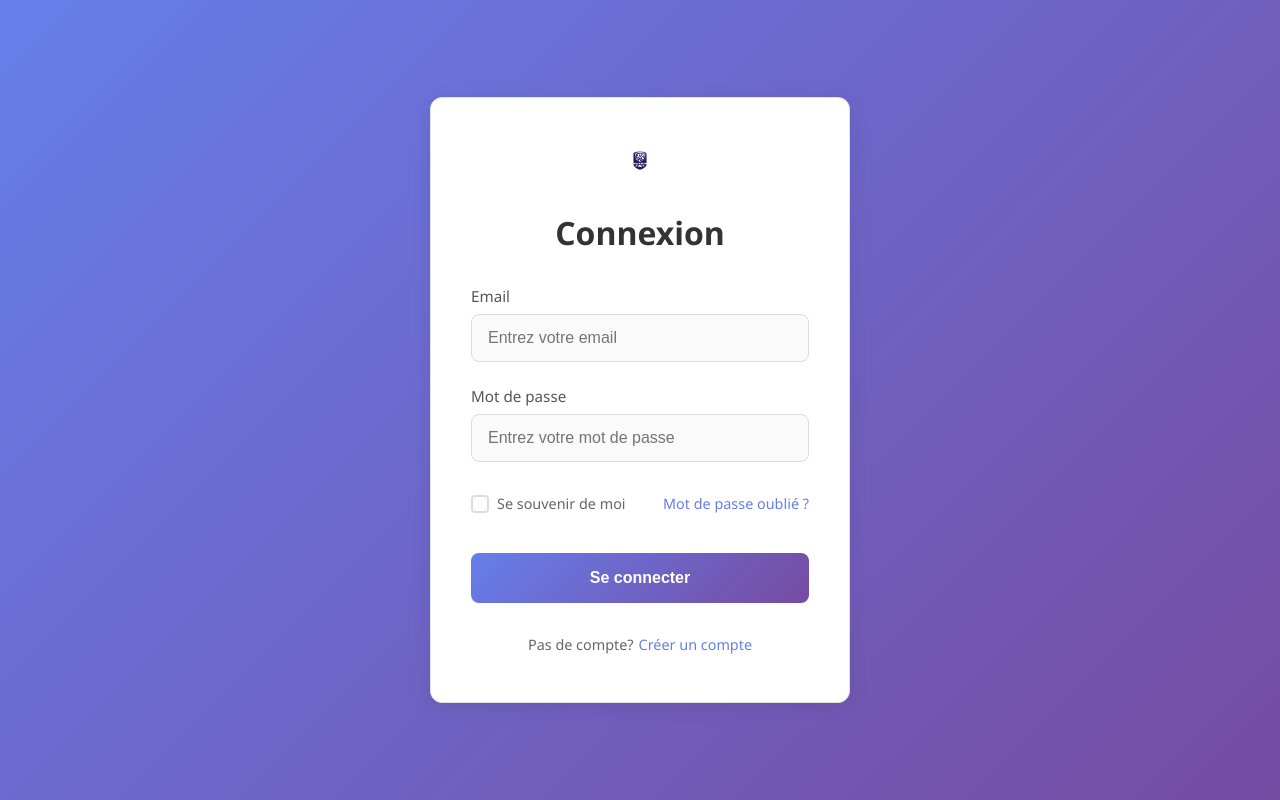
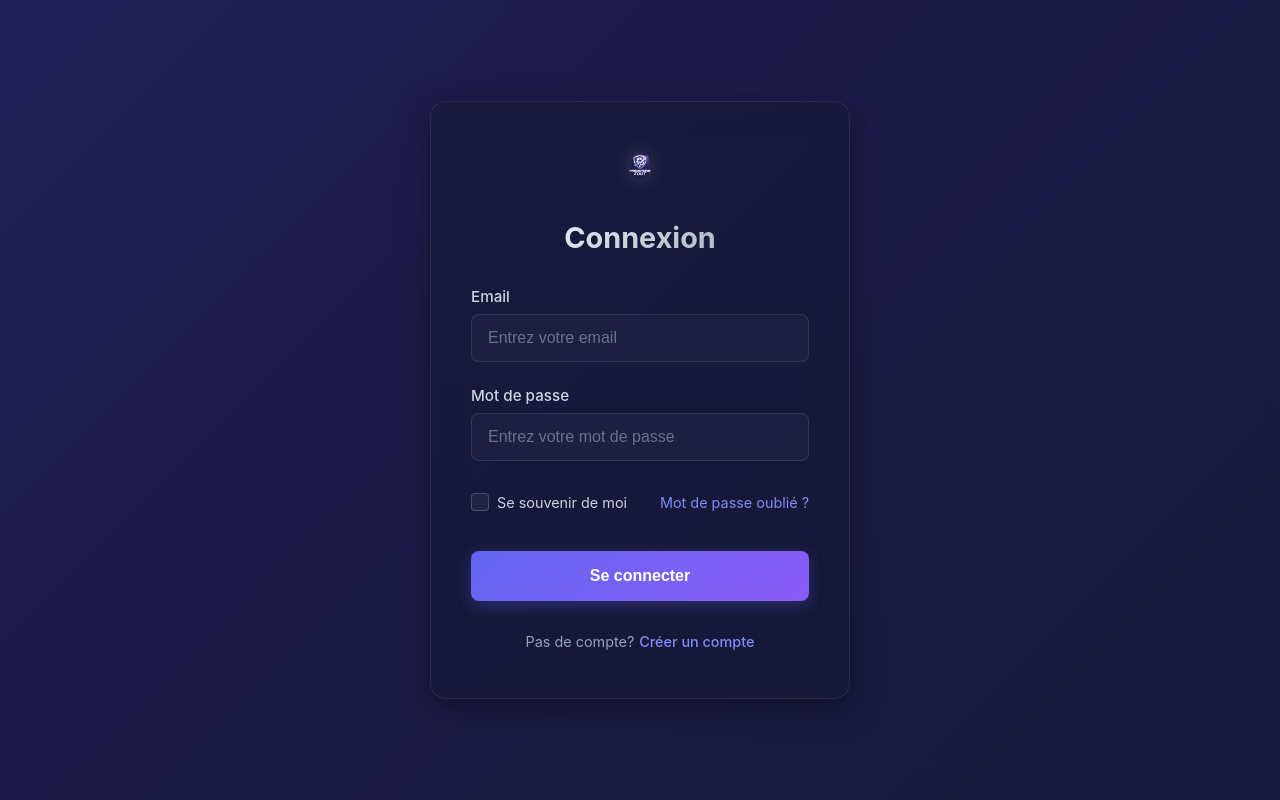
Before and after one commit to EdileneSilva/Match-Prediction-App, a Vue app in the folder match_prediction_app-front/: page /login in a window 1280 px wide. Built offline with nearby package versions, Linux system fonts and the light colour scheme.

Commit message:
feat: animate LoginView and add global transitions

```diff
--- a/match_prediction_app-front/src/App.vue
+++ b/match_prediction_app-front/src/App.vue
@@ -1,7 +1,11 @@
 <template>
   <div>
     <NavigationBar v-if="showNavbar" />
-    <router-view/>
+    <router-view v-slot="{ Component, route }">
+      <transition :name="route.meta.transition || 'fade'" mode="out-in">
+        <component :is="Component" :key="route.path" />
+      </transition>
+    </router-view>
   </div>
 </template>
 
@@ -34,11 +38,47 @@ html, body {
 }
 
 #app {
-  font-family: Avenir, Helvetica, Arial, sans-serif;
+  font-family: 'Inter', Avenir, Helvetica, Arial, sans-serif;
   -webkit-font-smoothing: antialiased;
   -moz-osx-font-smoothing: grayscale;
   height: 100%;
   width: 100%;
+}
+
+/* Page Transitions */
+.fade-enter-active,
+.fade-leave-active {
+  transition: opacity 0.4s ease;
+}
+.fade-enter-from,
+.fade-leave-to {
+  opacity: 0;
+}
+
+.slide-enter-active,
+.slide-leave-active {
+  transition: all 0.5s ease-out;
+}
+.slide-enter-from {
+  opacity: 0;
+  transform: translateY(30px);
+}
+.slide-leave-to {
+  opacity: 0;
+  transform: translateY(-30px);
+}
+
+.scale-enter-active,
+.scale-leave-active {
+  transition: all 0.5s cubic-bezier(0.165, 0.84, 0.44, 1);
+}
+.scale-enter-from {
+  opacity: 0;
+  transform: scale(0.95);
+}
+.scale-leave-to {
+  opacity: 0;
+  transform: scale(1.05);
 }
 
 nav {
--- a/match_prediction_app-front/src/router/index.js
+++ b/match_prediction_app-front/src/router/index.js
@@ -14,55 +14,55 @@ const routes = [
     path: '/',
     name: 'landing',
     component: LandingView,
-    meta: { guestOnly: true }
+    meta: { guestOnly: true, transition: 'fade' }
   },
   {
     path: '/dashboard',
     name: 'home',
     component: HomeView,
-    meta: { requiresAuth: true }
+    meta: { requiresAuth: true, transition: 'slide' }
   },
   {
     path: '/login',
     name: 'login',
     component: LoginView,
-    meta: { guestOnly: true }
+    meta: { guestOnly: true, transition: 'fade' }
   },
   {
     path: '/register',
     name: 'register',
     component: RegisterView,
-    meta: { guestOnly: true }
+    meta: { guestOnly: true, transition: 'fade' }
   },
   {
     path: '/predictions',
     name: 'predictions',
     component: PredictionView,
-    meta: { requiresAuth: true }
+    meta: { requiresAuth: true, transition: 'scale' }
   },
   {
     path: '/history',
     name: 'history',
     component: HistoryView,
-    meta: { requiresAuth: true }
+    meta: { requiresAuth: true, transition: 'slide' }
   },
   {
     path: '/profile',
     name: 'profile',
     component: ProfileView,
-    meta: { requiresAuth: true }
+    meta: { requiresAuth: true, transition: 'slide' }
   },
   {
     path: '/forgot-password',
     name: 'forgot-password',
     component: ForgotView,
-    meta: { guestOnly: true }
+    meta: { guestOnly: true, transition: 'fade' }
   },
   {
     path: '/reset-password',
     name: 'reset-password',
     component: ResetView,
-    meta: { guestOnly: true }
+    meta: { guestOnly: true, transition: 'fade' }
   },
   {
     path: '/exit',
--- a/match_prediction_app-front/src/views/LoginView.vue
+++ b/match_prediction_app-front/src/views/LoginView.vue
@@ -1,18 +1,18 @@
 <template>
   <div class="auth-container">
-    <div class="auth-card">
-      <div class="logo">
-  <img src="@/assets/logo.png" alt="Logo" class="logo-img" />
-</div>
+    <div class="auth-card" ref="authCard">
+      <div class="logo gsap-stagger">
+        <img src="@/assets/logo.png" alt="Logo" class="logo-img" />
+      </div>
 
-      <h2 class="auth-title">Connexion</h2>
+      <h2 class="auth-title gsap-stagger">Connexion</h2>
 
-      <div v-if="errorMessage" class="error-message">
+      <div v-if="errorMessage" class="error-message gsap-stagger">
         {{ errorMessage }}
       </div>
 
       <form class="auth-form" @submit.prevent="handleLogin">
-        <div class="form-group">
+        <div class="form-group gsap-stagger">
           <label for="email">Email</label>
           <input
             type="email"
@@ -20,10 +20,11 @@
             v-model="email"
             placeholder="Entrez votre email"
             required
+            class="glow-input"
           >
         </div>
 
-        <div class="form-group">
+        <div class="form-group gsap-stagger">
           <label for="password">Mot de passe</label>
           <input
             type="password"
@@ -31,10 +32,11 @@
             v-model="password"
             placeholder="Entrez votre mot de passe"
             required
+            class="glow-input"
           >
         </div>
 
-        <div class="form-options">
+        <div class="form-options gsap-stagger">
           <label class="checkbox-container">
             <input type="checkbox" v-model="rememberMe">
             <span class="checkmark"></span>
@@ -44,10 +46,18 @@
           <router-link to="/forgot-password" class="forgot-password">Mot de passe oublié ?</router-link>
         </div>
 
-        <button type="submit" class="auth-btn">Se connecter</button>
+        <button
+          type="submit"
+          class="auth-btn gsap-stagger magnetic-btn"
+          ref="magneticBtn"
+          @mousemove="handleMagneticMove"
+          @mouseleave="handleMagneticLeave"
+        >
+          <span class="btn-text" ref="btnText">Se connecter</span>
+        </button>
       </form>
 
-      <div class="auth-footer">
+      <div class="auth-footer gsap-stagger">
         <span>Pas de compte?</span>
         <router-link to="/register" class="register-link">Créer un compte</router-link>
       </div>
@@ -57,6 +67,7 @@
 
 <script>
 import { apiClient } from '@/api/client'
+import gsap from 'gsap'
 
 export default {
   name: 'LoginView',
@@ -65,11 +76,74 @@ export default {
       email: '',
       password: '',
       rememberMe: false,
-      errorMessage: ''
+      errorMessage: '',
+      xTo: null,
+      yTo: null,
+      xTextTo: null,
+      yTextTo: null,
+      ctx: null
+    }
+  },
+  mounted() {
+    this.ctx = gsap.context(() => {
+      // Fade Up de la carte
+      gsap.fromTo(this.$refs.authCard,
+        { y: 50, opacity: 0 },
+        { y: 0, opacity: 1, duration: 1.2, ease: "power3.out" }
+      )
+
+      // Stagger des éléments internes
+      gsap.fromTo('.gsap-stagger',
+        { y: 20, opacity: 0 },
+        {
+          y: 0,
+          opacity: 1,
+          duration: 0.8,
+          stagger: 0.1,
+          ease: "power2.out",
+          delay: 0.3
+        }
+      )
+
+      // Bouton Magnétique GSAP quickTo
+      const btn = this.$refs.magneticBtn
+      const text = this.$refs.btnText
+      if (btn && text) {
+        this.xTo = gsap.quickTo(btn, "x", { duration: 0.4, ease: "power3" })
+        this.yTo = gsap.quickTo(btn, "y", { duration: 0.4, ease: "power3" })
+        this.xTextTo = gsap.quickTo(text, "x", { duration: 0.4, ease: "power3" })
+        this.yTextTo = gsap.quickTo(text, "y", { duration: 0.4, ease: "power3" })
+      }
+    }, this.$el)
+  },
+  unmounted() {
+    if (this.ctx) {
+      this.ctx.revert()
     }
   },
   methods: {
+    handleMagneticMove(e) {
+      const btn = this.$refs.magneticBtn
+      if (!btn) return
+      const rect = btn.getBoundingClientRect()
+      const x = (e.clientX - (rect.left + rect.width / 2)) * 0.3
+      const y = (e.clientY - (rect.top + rect.height / 2)) * 0.3
+
+      this.xTo(x)
+      this.yTo(y)
+      this.xTextTo(x * 0.5)
+      this.yTextTo(y * 0.5)
+    },
+    handleMagneticLeave() {
+      if (this.xTo) this.xTo(0)
+      if (this.yTo) this.yTo(0)
+      if (this.xTextTo) this.xTextTo(0)
+      if (this.yTextTo) this.yTextTo(0)
+    },
     async handleLogin() {
+      // Feedback click scale down rapide
+      gsap.to(this.$refs.magneticBtn, { scale: 0.95, duration: 0.1, yoyo: true, repeat: 1 })
+
       try {
         const response = await apiClient.post('/auth/login', {
           email: this.email,
@@ -91,37 +165,71 @@ export default {
 <style scoped>
 .auth-container {
   min-height: 100vh;
-  background: linear-gradient(135deg, #667eea, #764ba2);
+  /* Premium Dark Mode Animated Gradient */
+  background: linear-gradient(-45deg, #0f172a, #1e1b4b, #312e81, #0f172a);
+  background-size: 400% 400%;
+  animation: gradientBG 15s ease infinite;
   display: flex;
   align-items: center;
   justify-content: center;
-  font-family: 'Segoe UI', Tahoma, Geneva, Verdana, sans-serif;
+  font-family: 'Inter', 'Segoe UI', Tahoma, Geneva, Verdana, sans-serif;
   padding: 1rem;
+  overflow: hidden;
+}
+
+@keyframes gradientBG {
+  0% { background-position: 0% 50%; }
+  50% { background-position: 100% 50%; }
+  100% { background-position: 0% 50%; }
 }
 
 .auth-card {
-  background: white;
-  border-radius: 12px;
+  /* Glassmorphism */
+  background: rgba(15, 23, 42, 0.4);
+  backdrop-filter: blur(16px);
+  -webkit-backdrop-filter: blur(16px);
+  border: 1px solid rgba(255, 255, 255, 0.08);
+  border-radius: 16px;
   padding: 3rem 2.5rem;
   width: 100%;
   max-width: 420px;
-  box-shadow: 0 4px 20px rgba(0, 0, 0, 0.08);
-  border: 1px solid #e0e0e0;
+  box-shadow: 0 8px 32px 0 rgba(0, 0, 0, 0.4);
+  color: #f8fafc;
+  transition: backdrop-filter 0.5s ease, background 0.5s ease, box-shadow 0.5s ease;
+}
+
+.auth-card:hover {
+  background: rgba(15, 23, 42, 0.6);
+  backdrop-filter: blur(24px);
+  -webkit-backdrop-filter: blur(24px);
+  box-shadow: 0 12px 40px 0 rgba(0, 0, 0, 0.5);
 }
 
 .logo {
   font-size: 1.5rem;
   font-weight: bold;
-  color: #333;
   margin-bottom: 2rem;
   text-align: center;
 }
 
 .auth-title {
-  font-size: 2rem;
-  font-weight: 600;
-  color: #333;
+  font-size: 1.8rem;
+  font-weight: 700;
   margin-bottom: 2rem;
+  text-align: center;
+  background: linear-gradient(135deg, #fff, #94a3b8);
+  -webkit-background-clip: text;
+  -webkit-text-fill-color: transparent;
+}
+
+.error-message {
+  background: rgba(239, 68, 68, 0.1);
+  border: 1px solid rgba(239, 68, 68, 0.3);
+  color: #fca5a5;
+  padding: 0.75rem;
+  border-radius: 8px;
+  margin-bottom: 1.5rem;
+  font-size: 0.9rem;
   text-align: center;
 }
 
@@ -139,24 +247,29 @@ export default {
 
 .form-group label {
   font-weight: 500;
-  color: #555;
+  color: #cbd5e1;
   font-size: 0.95rem;
 }
 
-.form-group input {
+.glow-input {
   padding: 0.875rem 1rem;
-  border: 1px solid #ddd;
+  border: 1px solid rgba(255, 255, 255, 0.1);
   border-radius: 8px;
   font-size: 1rem;
   transition: all 0.3s ease;
-  background: #fafafa;
+  background: rgba(255, 255, 255, 0.03);
+  color: #fff;
 }
 
-.form-group input:focus {
+.glow-input::placeholder {
+  color: #64748b;
+}
+
+.glow-input:focus {
   outline: none;
-  border-color: #667eea;
-  background: white;
-  box-shadow: 0 0 0 3px rgba(102, 126, 234, 0.1);
+  border-color: #818cf8;
+  background: rgba(255, 255, 255, 0.08);
+  box-shadow: 0 0 15px rgba(99, 102, 241, 0.3);
 }
 
 .form-options {
@@ -171,7 +284,7 @@ export default {
   align-items: center;
   cursor: pointer;
   font-size: 0.9rem;
-  color: #666;
+  color: #cbd5e1;
   position: relative;
 }
 
@@ -184,18 +297,19 @@ export default {
 .checkmark {
   width: 18px;
   height: 18px;
-  border: 2px solid #ddd;
+  border: 1px solid rgba(255,255,255,0.2);
   border-radius: 4px;
   margin-right: 8px;
   display: flex;
   align-items: center;
   justify-content: center;
   transition: all 0.3s ease;
+  background: rgba(255,255,255,0.05);
 }
 
 .checkbox-container input:checked ~ .checkmark {
-  background: #667eea;
-  border-color: #667eea;
+  background: #6366f1;
+  border-color: #6366f1;
 }
 
 .checkbox-container input:checked ~ .checkmark::after {
@@ -206,19 +320,20 @@ export default {
 }
 
 .forgot-password {
-  color: #667eea;
+  color: #818cf8;
   text-decoration: none;
   font-size: 0.9rem;
-  transition: color 0.3s ease;
+  transition: color 0.3s ease, text-shadow 0.3s ease;
 }
 
 .forgot-password:hover {
-  color: #5a6fd8;
-  text-decoration: underline;
+  color: #a5b4fc;
+  text-shadow: 0 0 8px rgba(165, 180, 252, 0.5);
 }
 
-.auth-btn {
-  background: linear-gradient(135deg, #667eea, #764ba2);
+.magnetic-btn {
+  position: relative;
+  background: linear-gradient(135deg, #6366f1, #8b5cf6);
   color: white;
   border: none;
   padding: 1rem;
@@ -226,47 +341,72 @@ export default {
   font-size: 1rem;
   font-weight: 600;
   cursor: pointer;
-  transition: all 0.3s ease;
   margin-top: 1rem;
+  position: relative;
+  z-index: 1;
+  overflow: hidden;
+  box-shadow: 0 4px 15px rgba(99, 102, 241, 0.3);
 }
 
-.auth-btn:hover {
-  transform: translateY(-2px);
-  box-shadow: 0 4px 12px rgba(102, 126, 234, 0.4);
+.magnetic-btn::before {
+  content: '';
+  position: absolute;
+  top: 0; left: 0; right: 0; bottom: 0;
+  background: linear-gradient(135deg, rgba(255,255,255,0.2), transparent);
+  opacity: 0;
+  transition: opacity 0.3s ease;
+  z-index: -1;
+  border-radius: 8px;
+}
+
+.magnetic-btn:hover::before {
+  opacity: 1;
+}
+
+.magnetic-btn:hover {
+  box-shadow: 0 8px 25px rgba(99, 102, 241, 0.5);
+}
+
+.btn-text {
+  display: inline-block;
+  pointer-events: none;
 }
 
 .auth-footer {
   text-align: center;
   margin-top: 2rem;
-  color: #666;
+  color: #94a3b8;
   font-size: 0.9rem;
 }
 
 .register-link {
-  color: #667eea;
+  color: #818cf8;
   text-decoration: none;
   font-weight: 500;
   margin-left: 5px;
-  transition: color 0.3s ease;
+  transition: color 0.3s ease, text-shadow 0.3s ease;
 }
 
 .register-link:hover {
-  color: #5a6fd8;
-  text-decoration: underline;
+  color: #a5b4fc;
+  text-shadow: 0 0 8px rgba(165, 180, 252, 0.5);
 }
 
 .logo-img {
-  height: 1.5rem;
+  height: 2rem;
   width: auto;
+  filter: drop-shadow(0 0 10px rgba(255,255,255,0.2));
 }
 
 @media (max-width: 480px) {
   .auth-card {
     padding: 2rem 1.5rem;
+    background: rgba(15, 23, 42, 0.6);
+    backdrop-filter: blur(20px);
   }
 
   .auth-title {
-    font-size: 1.75rem;
+    font-size: 1.5rem;
   }
 
   .form-options {
```
